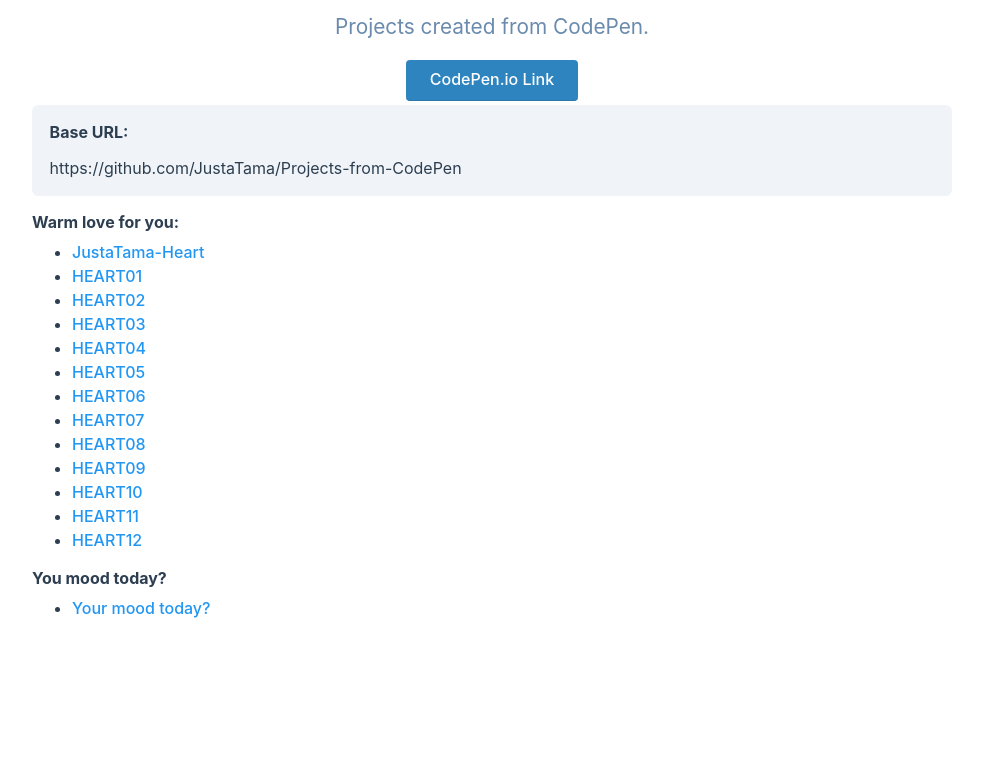
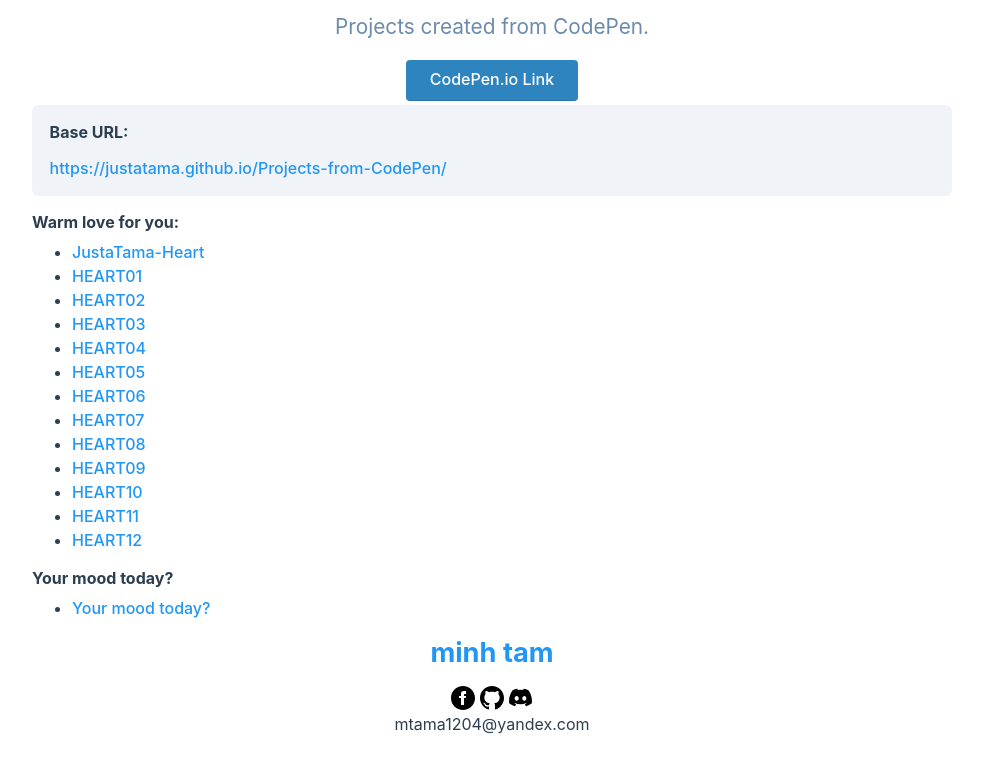
Before and after one commit to JustaTama/Projects-from-CodePen, a plain HTML site: page index.html in a window 1280 px wide. Shown: the part 250-1016 px from the top of the page, without its empty margins (148-1131 px from the left). Before the commit the page ends 918 px from the top, so only its background shows below. Drawn offline with Linux system fonts and the light colour scheme.

Commit message:
Update index.html

```diff
--- a/index.html
+++ b/index.html
@@ -38,7 +38,7 @@
     <div class="content">
         <div class="baseUrl">
             <p class="title">Base URL:</p>
-            <p>https://github.com/JustaTama/Projects-from-CodePen</p>
+            <p><a href="https://justatama.github.io/Projects-from-CodePen/">https://justatama.github.io/Projects-from-CodePen/</a></li></p>
         </div>
       <dev class="availableSources">
           <p class="title">Warm love for you:</p>
@@ -59,7 +59,7 @@
                   <li><a href="https://justatama-heart11.netlify.app/">HEART12</a></li>
         </div>
       <dev class="availableSources">
-          <p class="title">You mood today?</p>
+          <p class="title">Your mood today?</p>
           <div id="listDiv">
                 <ul>
                   <li><a href="https://justatama-your-mood-today.netlify.app/">Your mood today?</a></li>
@@ -68,6 +68,39 @@
         </dev>
     </div>
 </body>
+
+<body>
+    <nav class="nav">
+      <div class="nav__logo">
+        <a href="https://minhtam.pages.dev/">
+          <h1>minh tam</h1>
+        </a>
+      </div>
+      <div class="nav__socials">
+        <a target="blank" aria-label="Facebook" href="https://www.facebook.com/mtama1204"
+          class="nav__socials__link" title="Facebook">
+          <svg xmlns="http://www.w3.org/2000/svg" width="24" height="24" viewBox="0 0 24 24">
+            <path
+              d="M12 0c-6.627 0-12 5.373-12 12s5.373 12 12 12 12-5.373 12-12-5.373-12-12-12zm3 8h-1.35c-.538 0-.65.221-.65.778v1.222h2l-.209 2h-1.791v7h-3v-7h-2v-2h2v-2.308c0-1.769.931-2.692 3.029-2.692h1.971v3z" />
+          </svg>
+        </a>
+        <a target="blank" aria-label="Github" href="https://github.com/JustaTama" class="nav__socials__link" title="Github">
+          <svg xmlns="http://www.w3.org/2000/svg" width="24" height="24" viewBox="0 0 24 24">
+            <path
+              d="M12 0c-6.626 0-12 5.373-12 12 0 5.302 3.438 9.8 8.207 11.387.599.111.793-.261.793-.577v-2.234c-3.338.726-4.033-1.416-4.033-1.416-.546-1.387-1.333-1.756-1.333-1.756-1.089-.745.083-.729.083-.729 1.205.084 1.839 1.237 1.839 1.237 1.07 1.834 2.807 1.304 3.492.997.107-.775.418-1.305.762-1.604-2.665-.305-5.467-1.334-5.467-5.931 0-1.311.469-2.381 1.236-3.221-.124-.303-.535-1.524.117-3.176 0 0 1.008-.322 3.301 1.23.957-.266 1.983-.399 3.003-.404 1.02.005 2.047.138 3.006.404 2.291-1.552 3.297-1.23 3.297-1.23.653 1.653.242 2.874.118 3.176.77.84 1.235 1.911 1.235 3.221 0 4.609-2.807 5.624-5.479 5.921.43.372.823 1.102.823 2.222v3.293c0 .319.192.694.801.576 4.765-1.589 8.199-6.086 8.199-11.386 0-6.627-5.373-12-12-12z" />
+          </svg>
+        </a>
+        <a target="blank" aria-label="Discord" href="https://discord.com/users/657068549302517771"
+          class="nav__socials__link" title="Discord">
+          <svg xmlns="http://www.w3.org/2000/svg" width="25" height="25" viewBox="0 0 640 512">
+            <path
+              d="M524.531,69.836a1.5,1.5,0,0,0-.764-.7A485.065,485.065,0,0,0,404.081,32.03a1.816,1.816,0,0,0-1.923.91,337.461,337.461,0,0,0-14.9,30.6,447.848,447.848,0,0,0-134.426,0,309.541,309.541,0,0,0-15.135-30.6,1.89,1.89,0,0,0-1.924-.91A483.689,483.689,0,0,0,116.085,69.137a1.712,1.712,0,0,0-.788.676C39.068,183.651,18.186,294.69,28.43,404.354a2.016,2.016,0,0,0,.765,1.375A487.666,487.666,0,0,0,176.02,479.918a1.9,1.9,0,0,0,2.063-.676A348.2,348.2,0,0,0,208.12,430.4a1.86,1.86,0,0,0-1.019-2.588,321.173,321.173,0,0,1-45.868-21.853,1.885,1.885,0,0,1-.185-3.126c3.082-2.309,6.166-4.711,9.109-7.137a1.819,1.819,0,0,1,1.9-.256c96.229,43.917,200.41,43.917,295.5,0a1.812,1.812,0,0,1,1.924.233c2.944,2.426,6.027,4.851,9.132,7.16a1.884,1.884,0,0,1-.162,3.126,301.407,301.407,0,0,1-45.89,21.83,1.875,1.875,0,0,0-1,2.611,391.055,391.055,0,0,0,30.014,48.815,1.864,1.864,0,0,0,2.063.7A486.048,486.048,0,0,0,610.7,405.729a1.882,1.882,0,0,0,.765-1.352C623.729,277.594,590.933,167.465,524.531,69.836ZM222.491,337.58c-28.972,0-52.844-26.587-52.844-59.239S193.056,219.1,222.491,219.1c29.665,0,53.306,26.82,52.843,59.239C275.334,310.993,251.924,337.58,222.491,337.58Zm195.38,0c-28.971,0-52.843-26.587-52.843-59.239S388.437,219.1,417.871,219.1c29.667,0,53.307,26.82,52.844,59.239C470.715,310.993,447.538,337.58,417.871,337.58Z" />
+          </svg>
+        </a>
+      </div>
+
+      <div class="nav__email"><span>mtama1204@yandex.com</span></div>
+    </nav>
 
 </html>
 <style>
```
